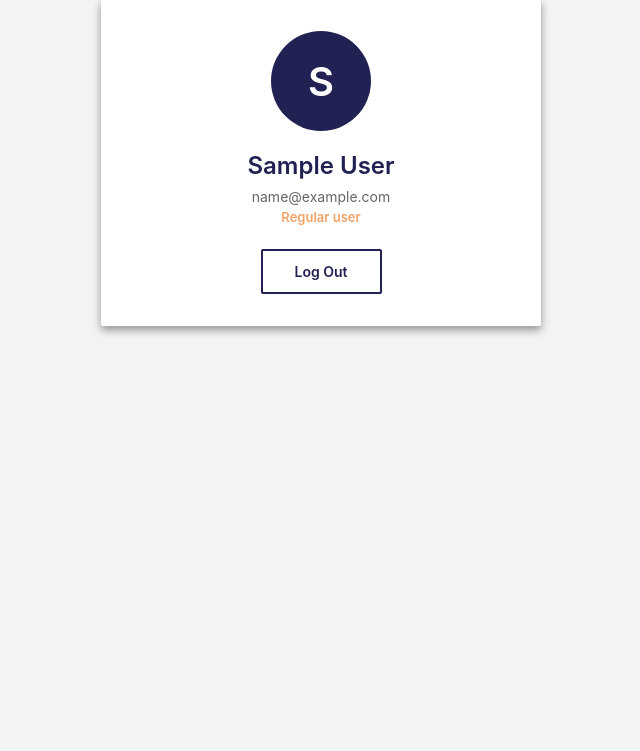
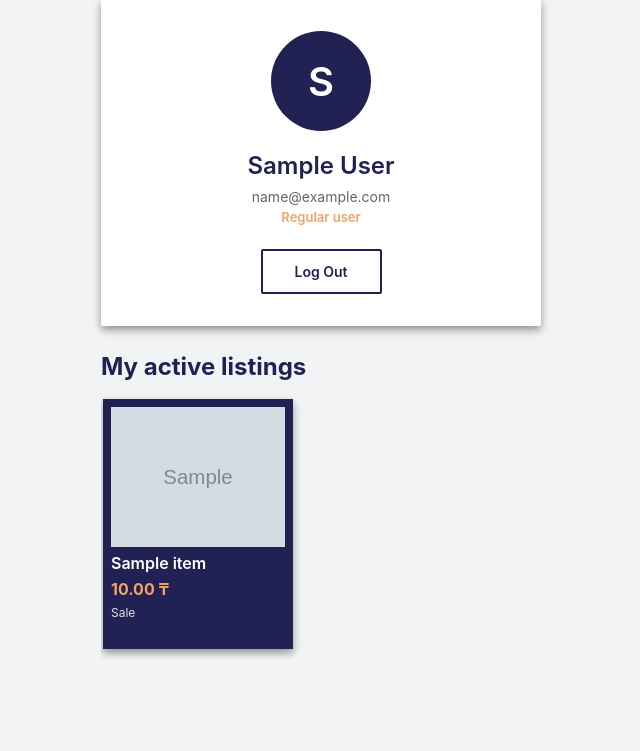
Before and after one commit to right-struct/web-app-uniswap, a Django app: page /account/?next=/posts/create/ in a window 1280 px wide. Shown: the part 338-1089 px from the top of the page, without its empty margins (319-959 px from the left). Before the commit the page ends 673 px from the top, so only its background shows below. Run offline with Django 5.2, Linux system fonts and the light colour scheme; a user stored in the database is signed in; tables that the repository leaves empty hold one stand-in row (values such as "Sample post"); grey boxes marked "Sample" are stand-in pictures.

Commit message:
profile, mailto, auth fix, create post adding

```diff
--- a/main/forms.py
+++ b/main/forms.py
@@ -2,6 +2,8 @@ from django import forms
 from django.contrib.auth.forms import AuthenticationForm
 from django.core.cache import cache
 from django.core.exceptions import ValidationError
+from django.core.validators import validate_image_file_extension
+from .models import Item
 from django.contrib.auth import get_user_model
 from django.core.validators import validate_email
 from django.core.exceptions import ValidationError
@@ -61,3 +63,22 @@ class ManagedUserForm(forms.ModelForm):
             data['email'] = email
             validate_sdu_email(email)
         return data
+
+
+class ItemForm(forms.ModelForm):
+    class Meta:
+        model = Item
+        fields = ('title', 'description', 'category', 'listing_type', 'price', 'contact', 'image')
+        widgets = {'description': forms.Textarea(attrs={'rows': 5})}
+
+    def clean_image(self):
+        image = self.cleaned_data.get('image')
+        if image:
+            if image.size > 5 * 1024 * 1024:
+                raise ValidationError('Image must be 5 MB or smaller.')
+            validate_image_file_extension(image)
+            try:
+                image.image.verify()
+            except (OSError, ValueError):
+                raise ValidationError('Upload a valid image file.')
+        return image
--- a/main/static/main/css/marketplace.css
+++ b/main/static/main/css/marketplace.css
@@ -326,6 +326,27 @@ a {
   gap: 18px;
 }
 
+.listing-form-page { max-width: 760px; padding-top: 30px; }
+.listing-form-page .categories-title { margin: 18px 0; }
+.listing-form { background: var(--white); padding: 28px; box-shadow: var(--shadow-figma); }
+.listing-field { margin-bottom: 18px; }
+.listing-field label { display: block; color: var(--primary-blue); font-weight: 600; margin-bottom: 7px; }
+.listing-field input, .listing-field textarea, .listing-field select { width: 100%; padding: 11px 13px; border: 1px solid #dcdfe3; font: inherit; }
+.listing-image-preview { display: block; max-width: 100%; max-height: 280px; margin: 0 0 20px; object-fit: contain; }
+.profile-listings { margin-top: 26px; width: 100%; overflow: hidden; }
+.profile-listings-heading { display:flex; align-items:center; justify-content:space-between; margin-bottom:14px; color:var(--primary-blue); }
+.carousel-controls { display:flex; gap:8px; }
+.carousel-arrow { width:36px;height:36px;background:var(--primary-blue);color:var(--white);font-size:24px; }
+.carousel-arrow.is-hidden { visibility:hidden; pointer-events:none; }
+.listings-carousel { display:flex; flex-wrap:nowrap; gap:14px; overflow-x:auto; overflow-y:hidden; scroll-behavior:smooth; scrollbar-width:thin; padding:4px 2px 12px; touch-action:pan-x; }
+.profile-listing-card { flex:0 0 190px; min-width:0; height:250px; display:flex; flex-direction:column; gap:6px; padding:8px; background:var(--primary-blue); color:var(--white); box-shadow:var(--shadow-figma); }
+.profile-listing-card img,.profile-listing-no-image { width:100%; height:140px; flex:none; object-fit:cover; background:var(--white); color:#666; display:grid; place-items:center; }
+.profile-listing-title { font-weight:600; overflow:hidden; white-space:nowrap; text-overflow:ellipsis; }
+.profile-listing-price { color:var(--primary-orange); font-weight:700; }
+.profile-listing-status { font-size:12px; opacity:.85; }
+.listings-empty { padding:20px; background:var(--white); color:#666; }
+@media(max-width:600px) { .listing-form { padding:20px; } .profile-listing-card { flex-basis:165px; } }
+
 .post-card {
   background-color: var(--primary-blue);
   border-radius: 2px;
--- a/main/urls.py
+++ b/main/urls.py
@@ -10,6 +10,7 @@ urlpatterns = [
     path('help/', views.help, name='help'),
     path('mail/', views.mail, name='mail'),
     path('search/', views.search, name='search'),
+    path('posts/create/', views.create_post, name='create_post'),
     path('wishlist/', views.wishlist, name='wishlist'),
     path('account/', views.account, name='account'),
     path('auth/login/', auth_views.LoginView.as_view(authentication_form=EmailAuthenticationForm, template_name='main/account.html'), name='login'),
--- a/main/views.py
+++ b/main/views.py
@@ -1,5 +1,6 @@
 import json
 from django.shortcuts import render, get_object_or_404, redirect
+from django.contrib.auth.decorators import login_required
 from django.http import JsonResponse
 from django.views.decorators.http import require_POST
 from django.contrib.auth.decorators import login_required
@@ -34,7 +35,21 @@ def wishlist(request):
 
 def account(request):
     from .forms import EmailAuthenticationForm
-    return render(request, 'main/account.html', {'profile': getattr(request.user, 'profile', None) if request.user.is_authenticated else None, 'form': EmailAuthenticationForm(request), 'next': request.GET.get('next', '')})
+    listings = Item.objects.filter(owner=request.user, is_available=True) if request.user.is_authenticated else Item.objects.none()
+    return render(request, 'main/account.html', {'profile': getattr(request.user, 'profile', None) if request.user.is_authenticated else None, 'listings': listings, 'form': EmailAuthenticationForm(request), 'next': request.GET.get('next', '')})
+
+
+@login_required
+def create_post(request):
+    from .forms import ItemForm
+    form = ItemForm(request.POST or None, request.FILES or None)
+    if request.method == 'POST' and form.is_valid():
+        item = form.save(commit=False)
+        item.owner = request.user
+        item.save()
+        messages.success(request, 'Your listing has been published.')
+        return redirect('account')
+    return render(request, 'main/create_post.html', {'form': form})
 
 
 @require_POST
--- a/templates/main/account.html
+++ b/templates/main/account.html
@@ -281,15 +281,20 @@
                 </form>
             </div>
         </div>
+        <section class="profile-listings" aria-labelledby="my-listings-title">
+            <div class="profile-listings-heading"><h2 id="my-listings-title">My active listings</h2>
+            {% if listings|length > 1 %}<div class="carousel-controls"><button type="button" class="carousel-arrow" id="listingsPrev" aria-label="Scroll listings left">‹</button><button type="button" class="carousel-arrow" id="listingsNext" aria-label="Scroll listings right">›</button></div>{% endif %}</div>
+            {% if listings %}<div class="listings-carousel" id="listingsCarousel">
+              {% for item in listings %}<a class="profile-listing-card" href="{% url 'api_item_detail' item.id %}" aria-label="View {{ item.title }}">
+                {% if item.image %}<img src="{{ item.image.url }}" alt="{{ item.title }}">{% else %}<div class="profile-listing-no-image">No image</div>{% endif %}
+                <span class="profile-listing-title">{{ item.title }}</span><span class="profile-listing-price">{% if item.price %}{{ item.price }} ₸{% else %}{{ item.get_listing_type_display }}{% endif %}</span><span class="profile-listing-status">{{ item.get_listing_type_display }}</span>
+              </a>{% endfor %}
+            </div>{% else %}<p class="listings-empty">You have no active listings yet.</p>{% endif %}
+        </section>
+        {% if listings %}<script>
+        document.addEventListener('DOMContentLoaded',()=>{const rail=document.getElementById('listingsCarousel'),prev=document.getElementById('listingsPrev'),next=document.getElementById('listingsNext');if(!rail)return;const update=()=>{const max=rail.scrollWidth-rail.clientWidth;prev?.classList.toggle('is-hidden',rail.scrollLeft<=2);next?.classList.toggle('is-hidden',rail.scrollLeft>=max-2);};prev?.addEventListener('click',()=>rail.scrollBy({left:-rail.clientWidth*.8,behavior:'smooth'}));next?.addEventListener('click',()=>rail.scrollBy({left:rail.clientWidth*.8,behavior:'smooth'}));rail.addEventListener('scroll',update,{passive:true});new ResizeObserver(update).observe(rail);update();});
+        </script>{% endif %}
     {% else %}
-        <!-- Login/Register Forms -->
-        <div class="auth-card">
-            <div class="auth-tabs">
-                <button type="button" class="auth-tab active" data-tab="login">SIGN IN</button>
-                <button type="button" class="auth-tab" data-tab="register">SIGN UP</button>
-            </div>
-
-            <!-- Login Form -->
             <form method="post" action="{% url 'login' %}" class="auth-form active" id="loginForm">
                 {% csrf_token %}
                 <input type="hidden" name="next" value="{{ next }}">
--- a/templates/main/index.html
+++ b/templates/main/index.html
@@ -23,7 +23,7 @@
         <div class="nav-pill-group">
             <a href="{% url 'legal' %}">LEGAL</a>
             <a href="{% url 'help' %}">HELP</a>
-            <a href="{% url 'mail' %}">MAIL</a>
+            <a href="https://mail.google.com/" target="_blank">MAIL</a>
         </div>
 
         <div class="nav-pill-group">
@@ -51,7 +51,7 @@
                 </svg>
             </button>
         </div>
-        <a href="{% url 'search' %}" class="btn-create-post">
+        <a href="{% url 'create_post' %}" class="btn-create-post">
             <svg width="16" height="16" viewBox="0 0 24 24" fill="none" stroke="currentColor" stroke-width="2.5">
                 <circle cx="12" cy="12" r="10"></circle>
                 <line x1="12" y1="8" x2="12" y2="16"></line>
```
Also changed, not shown: templates/main/create_post.html (added, +20 -0 lines), templates/main/mail.html (deleted, +0 -13 lines).
